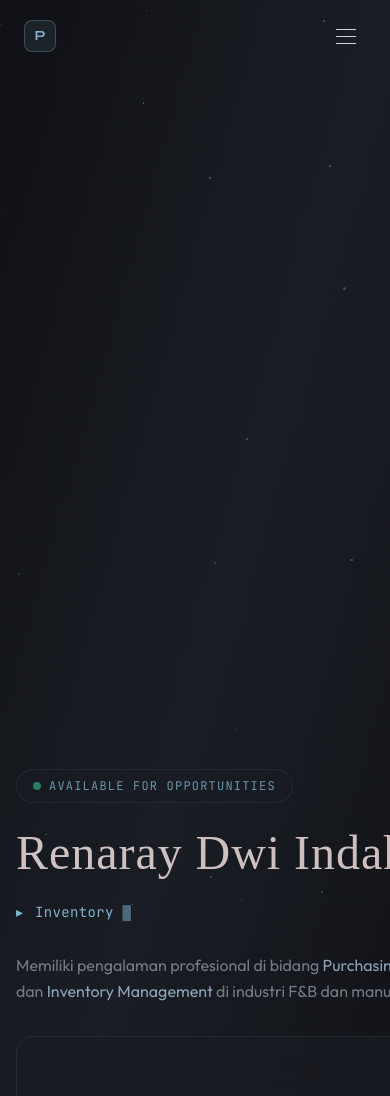
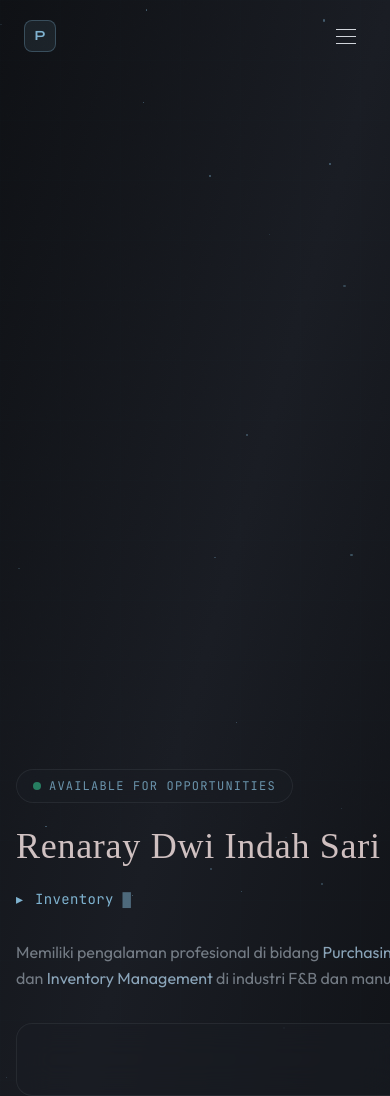
Before and after one commit to tonnyheru/Portofolio-Rere, a Next.js app: page / in a window 390 px wide. Shown: the top 1096 px of the page. Built offline with nearby package versions, Linux system fonts and the light colour scheme; a web font is replaced by a local one.

Commit message:
fix: responsive mobile

```diff
--- a/app/components/Hero.tsx
+++ b/app/components/Hero.tsx
@@ -215,7 +215,7 @@ export default function Hero() {
                   backgroundClip: "text",
                   animation: "nameShine 4s linear infinite",
                 }}
-                className="text-5xl sm:text-6xl md:text-7xl xl:text-8xl leading-[1.1]"
+                className="text-4xl sm:text-5xl md:text-7xl xl:text-8xl leading-[1.1]"
               >
                 Renaray Dwi Indah Sari
               </h1>
```
